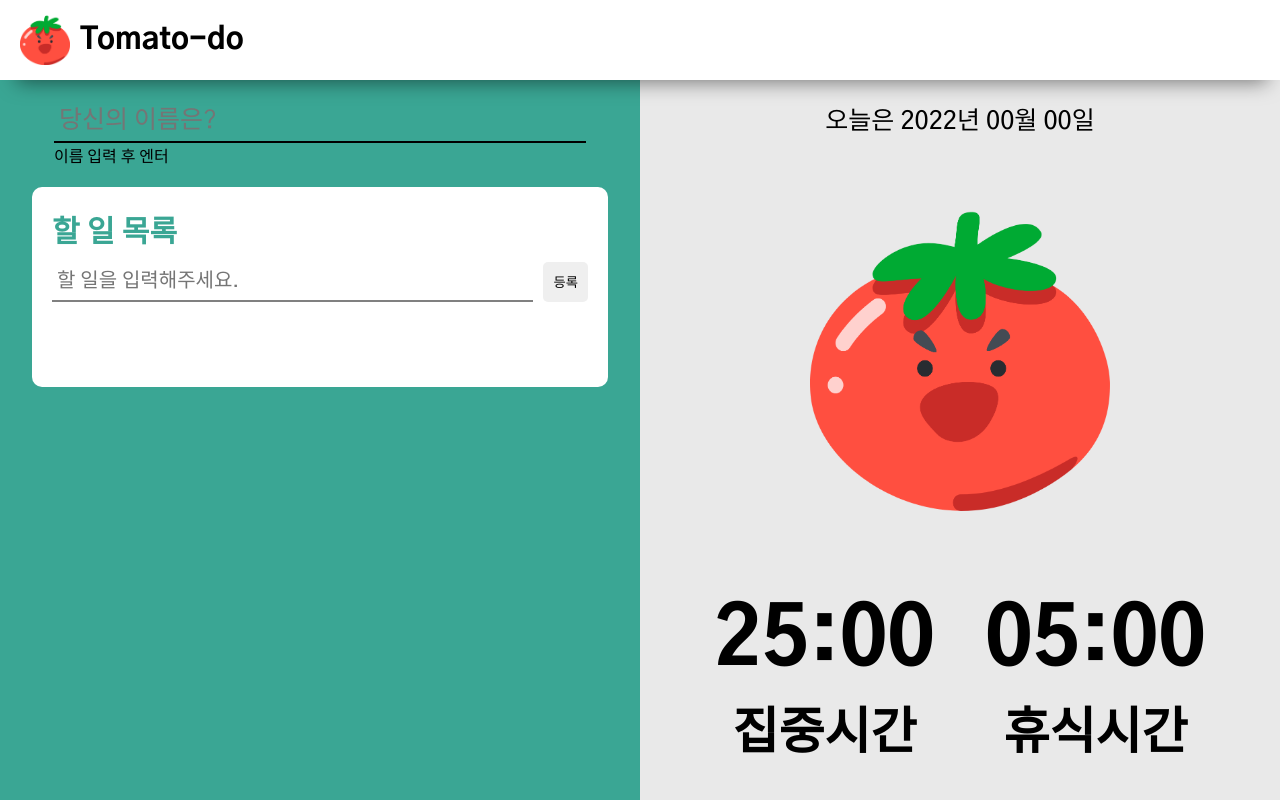
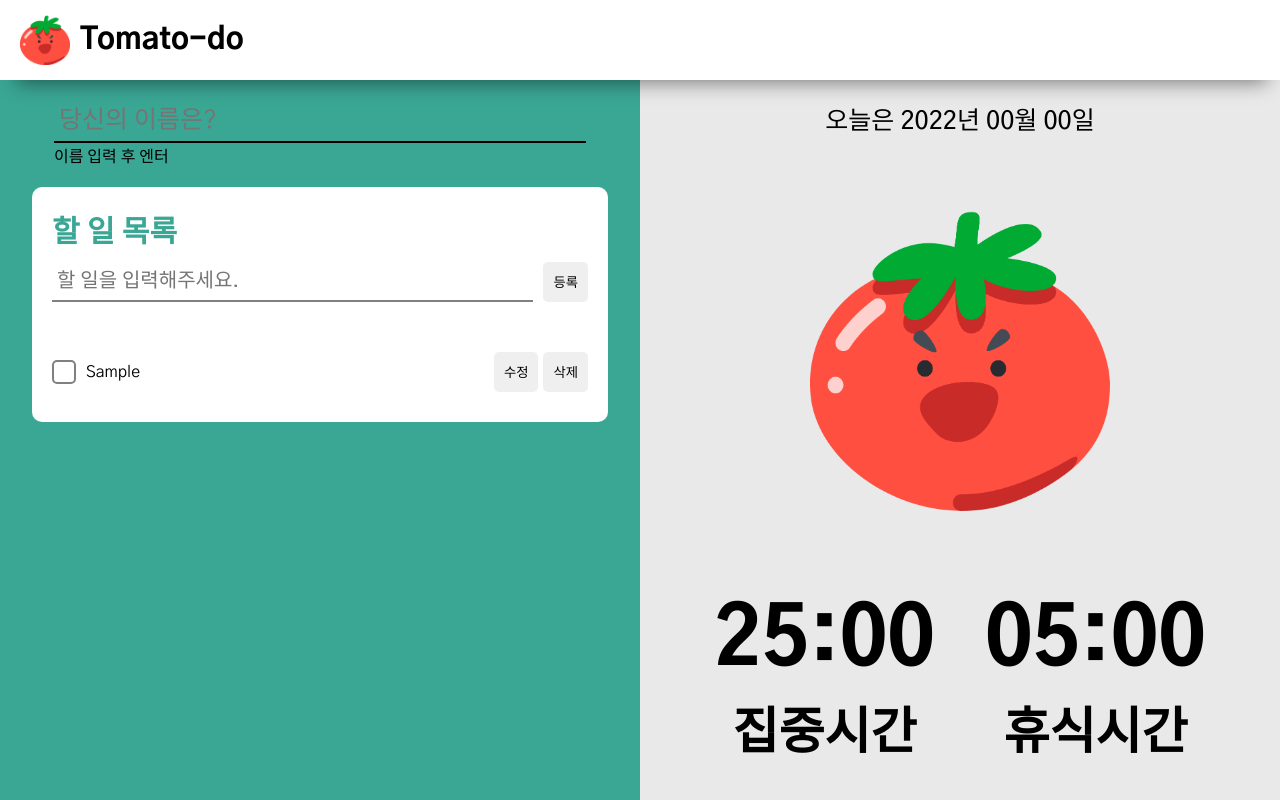
Before and after one commit to jaeyeong815/Tomato-Do-React, a React (Vite) app: page / in a window 1280 px wide. Both pictures are taken after typing "Sample" into the empty fields and a click on the button "등록". Shown: the top 800 px of the page. Built offline with nearby package versions, Linux system fonts and the light colour scheme.

Commit message:
feat: TodoItem recoil적용, 삭제기능 구현

```diff
--- a/src/components/Todo/TodoItem.tsx
+++ b/src/components/Todo/TodoItem.tsx
@@ -2,7 +2,12 @@ import styled from 'styled-components';
 import { localStorageFunc } from '../../utils/localStorage';
 import { type Todos } from '../../types/type';
 
-export default function TodoItem({ todos }: { todos: Todos[] }) {
+import { useRecoilState } from 'recoil';
+import { todoListState } from '../../recoil/todoState';
+
+export default function TodoItem() {
+  const [todos, setTodos] = useRecoilState(todoListState);
+
   const onCheckedHandle = (e: React.ChangeEvent<HTMLInputElement>) => {
     const { id, checked } = e.target;
     const checkedIndex = parseInt(id);
@@ -11,6 +16,17 @@ export default function TodoItem({ todos }: { todos: Todos[] }) {
       if (index === checkedIndex) todo.checked = checked;
     });
     localStorageFunc.setItem('todos', todos);
+  };
+
+  const todoDeleteHandle = (e: React.MouseEvent<HTMLButtonElement>) => {
+    const deleteTodoIndex = parseInt(e.currentTarget.id);
+    if (window.confirm('정말 삭제하시겠습니까?')) {
+      const filteringTodos = todos.filter(
+        (_, index) => index !== deleteTodoIndex
+      );
+      setTodos(filteringTodos);
+      localStorageFunc.setItem('todos', filteringTodos);
+    }
   };
 
   return (
@@ -28,7 +44,13 @@ export default function TodoItem({ todos }: { todos: Todos[] }) {
             </div>
             <div className="button">
               <StSubmitBtn>수정</StSubmitBtn>
-              <StSubmitBtn>삭제</StSubmitBtn>
+              <StSubmitBtn
+                type="button"
+                id={String(idx)}
+                onClick={todoDeleteHandle}
+              >
+                삭제
+              </StSubmitBtn>
             </div>
           </StList>
         ))}
```
